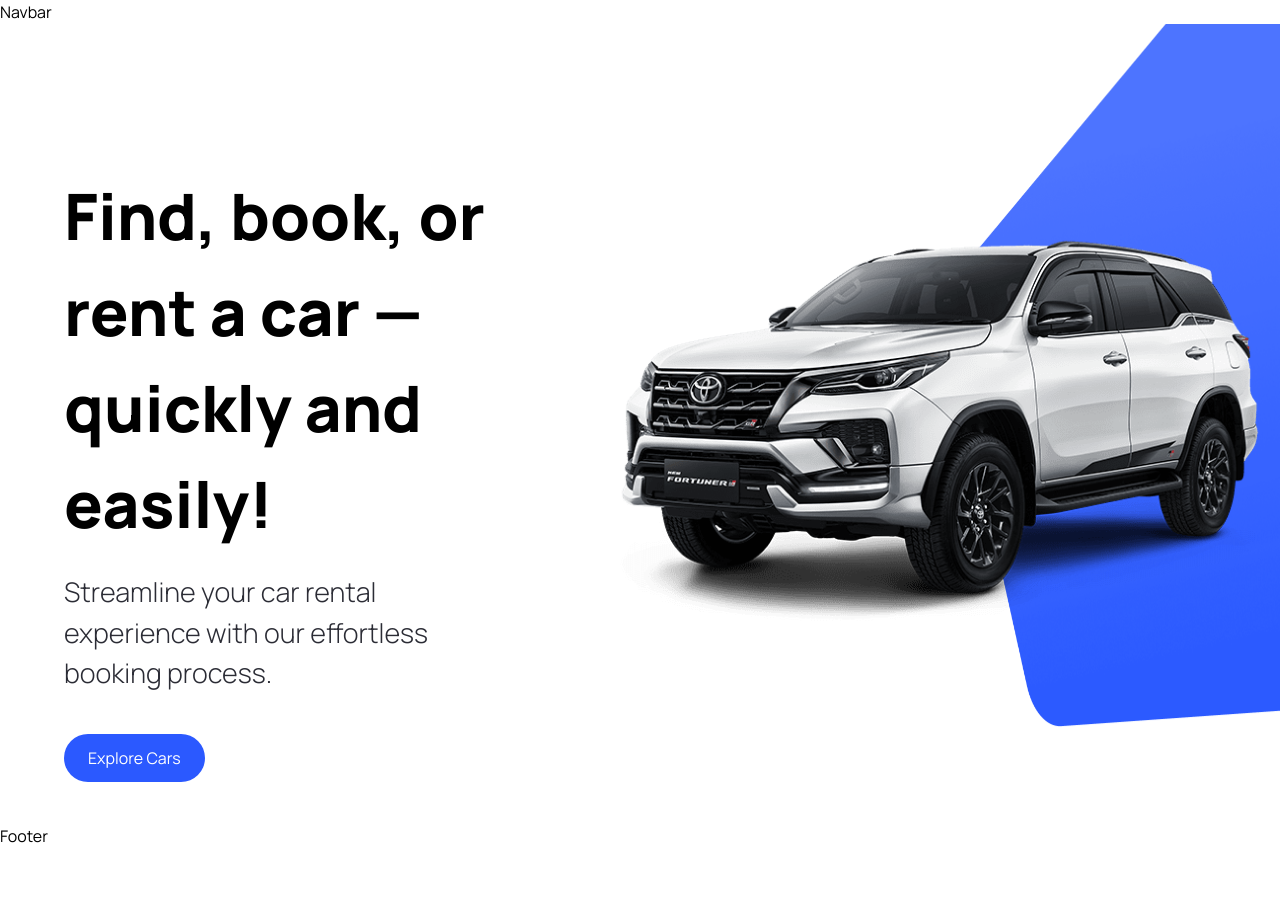
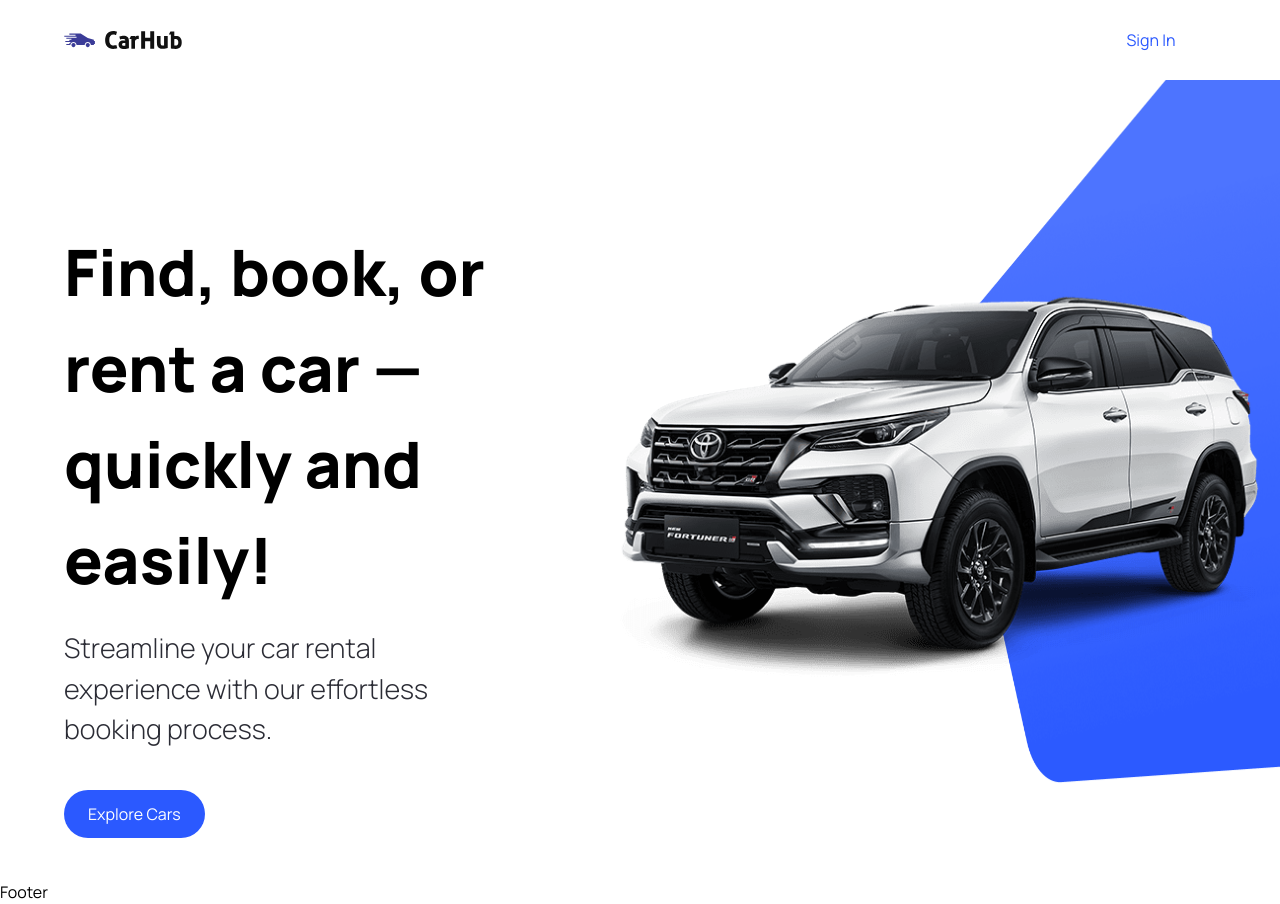
Before and after one commit to Rocklobster84/nextjs-car-showcase, a Next.js app: page / in a window 1280 px wide. Before the commit the page ends 848 px from the top, so only its background shows below. Built offline with nearby package versions, Linux system fonts and the light colour scheme.

Commit message:
Created Navbar component

```diff
--- a/components/CustomButton.tsx
+++ b/components/CustomButton.tsx
@@ -3,11 +3,11 @@
 import { CustomButtonProps } from "@/types";
 import Image from 'next/image'
 
-const CustomButton = ({ title, containerStyles, handleClick }: CustomButtonProps) => {
+const CustomButton = ({ title, containerStyles, handleClick, btnType }: CustomButtonProps) => {
   return (
     <button
       disabled={false}
-      type={"button"}
+      type={btnType || "button"}
       className={`custom-btn ${containerStyles}`}
       onClick={handleClick}
     >
--- a/components/Navbar.tsx
+++ b/components/Navbar.tsx
@@ -1,9 +1,31 @@
 import React from 'react'
+import Link from 'next/link';
+import Image from 'next/image';
+import CustomButton from './CustomButton';
+
 
 const Navbar = () => {
   return (
-    <div>Navbar</div>
-  )
+    <header className="w-full aboslute z-10">
+        <nav className="max-w-[1440px] mx-auto flex justify-between items-center sm:px-16 px-6 py-4">
+            <Link href="/" className="flex justify-center items-center">
+                <Image
+                    src="/logo.svg"
+                    alt="Car Hub Logo"
+                    width={118}
+                    height={18}
+                    className="object-contain"
+                />
+            </Link>
+
+            <CustomButton
+                title="Sign In"
+                btnType="button"
+                containerStyles="text-primary-blue rounded-full bg-white min-w-[130px]"
+            />
+        </nav>
+    </header>
+)
 }
 
 export default Navbar
--- a/types/index.ts
+++ b/types/index.ts
@@ -4,4 +4,5 @@
     title: string;
     containerStyles?: string;
     handleClick?: MouseEventHandler<HTMLButtonElement>;
+    btnType?: "button" | "submit";
 }
```
